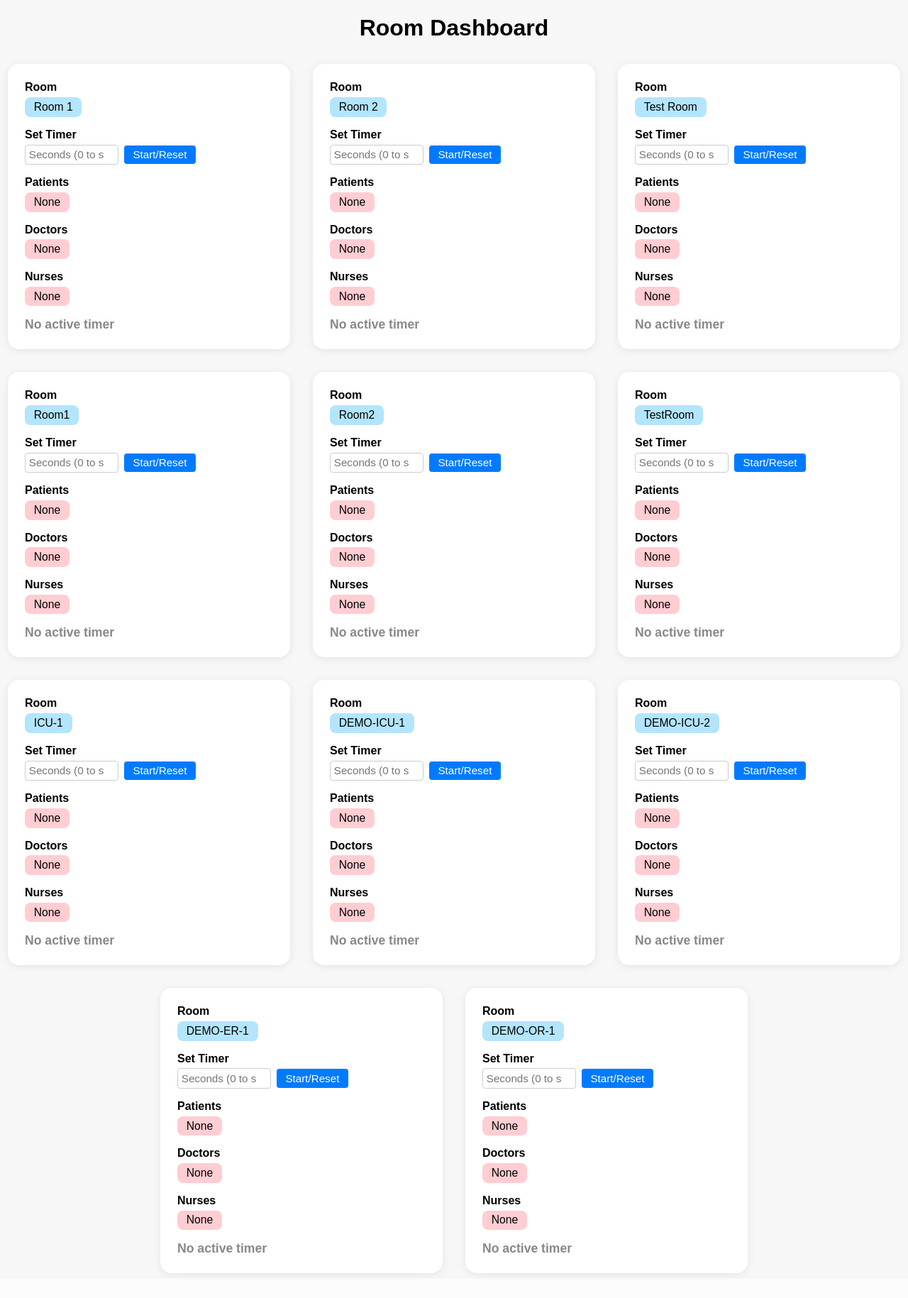
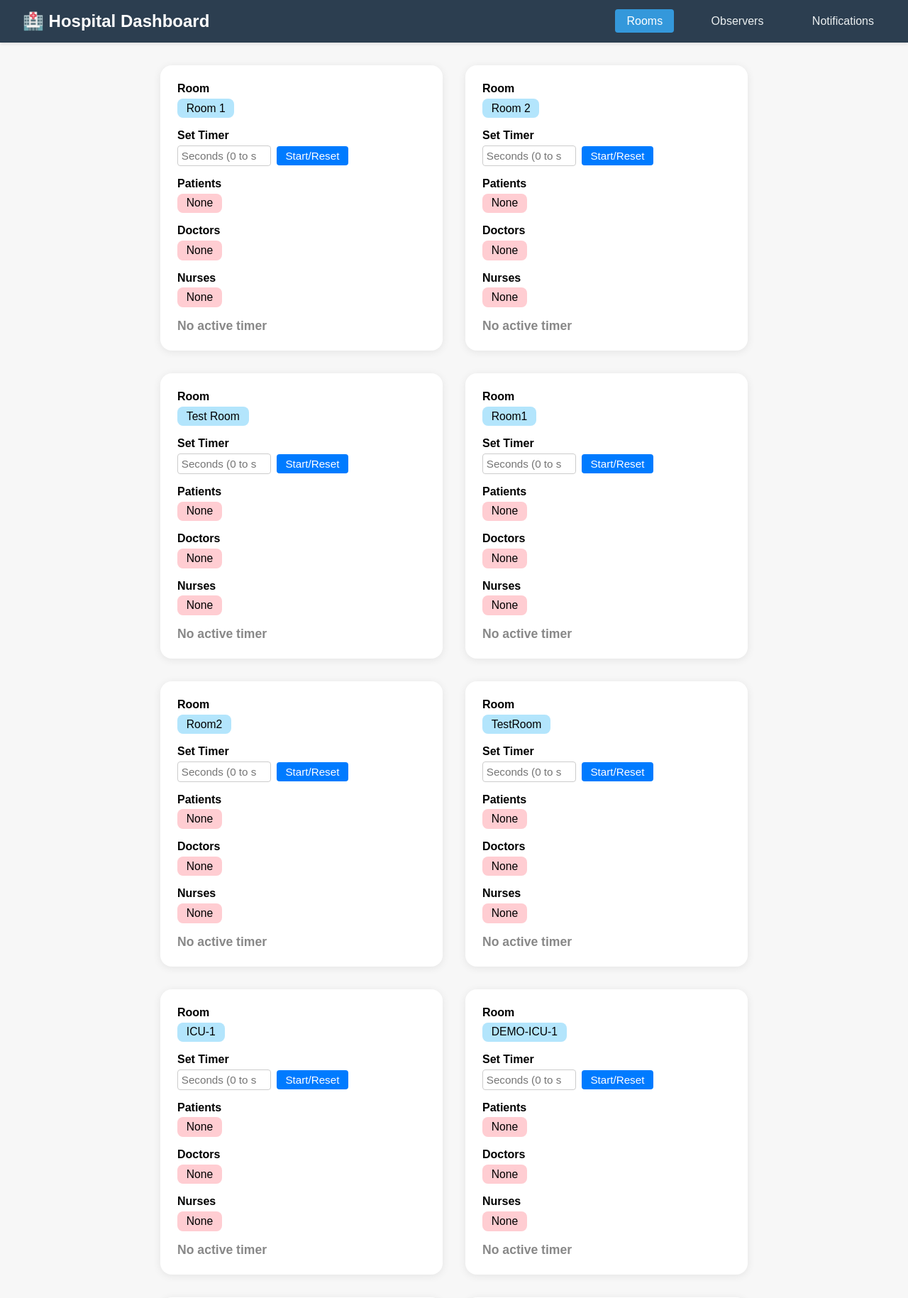
Before and after one commit to a0drip01/agentic-dev-presentation, a Django app: page /dashboard/ in a window 1280 px wide. Shown: the top 1829 px of the page at 71% size. Before the commit the page ends 1798 px from the top, so only its background shows below. Run offline with Django 4.2, Linux system fonts and the light colour scheme; data comes from the database, SQL or seed files in the repository; both versions use the stored data as it was after the commit.

Commit message:
notification dashboard

```diff
--- a/webapp/core/urls.py
+++ b/webapp/core/urls.py
@@ -33,4 +33,7 @@ urlpatterns = [
     # Test notification endpoints
     path('api/rooms/<str:room_name>/test-notification/', views_test.create_test_notification, name='create_test_notification'),
     path('api/rooms/<str:room_name>/timer-notification/', views_test.trigger_timer_notification, name='trigger_timer_notification'),
+
+    # Notification status checking
+    path('api/notifications/<uuid:notification_id>/status/', views.check_notification_status, name='check_notification_status'),
 ]
--- a/webapp/dashboard/templates/dashboard/room_grid.html
+++ b/webapp/dashboard/templates/dashboard/room_grid.html
@@ -7,13 +7,46 @@
         body {
             font-family: Arial, sans-serif;
             background: #f7f7f7;
+            margin: 0;
+            padding: 0;
+        }
+        .nav {
+            background: #2c3e50;
+            padding: 1rem 2rem;
+            box-shadow: 0 2px 4px rgba(0,0,0,0.1);
+        }
+        .nav h1 {
+            color: white;
+            margin: 0;
+            display: inline-block;
+        }
+        .nav-links {
+            float: right;
+            margin-top: 5px;
+        }
+        .nav-links a {
+            color: #ecf0f1;
+            text-decoration: none;
+            margin-left: 2rem;
+            padding: 8px 16px;
+            border-radius: 4px;
+            transition: background 0.3s;
+        }
+        .nav-links a:hover {
+            background: rgba(255,255,255,0.1);
+        }
+        .nav-links a.active {
+            background: #3498db;
+            color: white;
+        }
+        .container {
+            padding: 2rem;
         }
         .grid {
             display: flex;
             flex-wrap: wrap;
             gap: 2rem;
             justify-content: center;
-            margin-top: 2rem;
         }
         .room {
             position: relative;
@@ -95,8 +128,18 @@
     </style>
 </head>
 <body>
-    <h1 style="text-align:center;">Room Dashboard</h1>
-    <div class="grid">
+    <nav class="nav">
+        <h1>🏥 Hospital Dashboard</h1>
+        <div class="nav-links">
+            <a href="{% url 'room_grid' %}" class="active">Rooms</a>
+            <a href="{% url 'observer_dashboard' %}">Observers</a>
+            <a href="{% url 'notifications_dashboard' %}">Notifications</a>
+        </div>
+        <div style="clear: both;"></div>
+    </nav>
+
+    <div class="container">
+        <div class="grid">
         {% for item in room_data %}
         <div class="room">
             {% if item.timer %}
@@ -234,5 +277,6 @@
     }
     document.addEventListener('DOMContentLoaded', updateTimers);
     </script>
+    </div> <!-- Close container div -->
 </body>
 </html>
--- a/webapp/dashboard/urls.py
+++ b/webapp/dashboard/urls.py
@@ -6,4 +6,5 @@ urlpatterns = [
     path('set-timer/<int:room_id>/', views.set_room_timer, name='set_room_timer'),
     path('observers/', views.observer_dashboard, name='observer_dashboard'),
     path('observer-status-api/', views.observer_status_api, name='observer_status_api'),
+    path('notifications/', views.notifications_dashboard, name='notifications_dashboard'),
 ]
--- a/webapp/dashboard/views.py
+++ b/webapp/dashboard/views.py
@@ -1,8 +1,10 @@
 from django.shortcuts import render
-from core.models import Room, ObserverSubscription, Consumer
+from core.models import Room, ObserverSubscription, Consumer, Notification, ConsumerNotificationAck, ConsumerNotificationPending
 from django.utils import timezone
 from django.views.decorators.http import require_POST
 from django.http import JsonResponse, HttpResponseBadRequest
+from django.db.models import Q, Count, Prefetch
+from datetime import datetime, timedelta
 import json
 
 # Create your views here.
@@ -135,3 +137,153 @@ def observer_status_api(request):
         'consumers': consumer_data,
         'timestamp': timezone.now().isoformat(),
     })
+
+
+def notifications_dashboard(request):
+    """
+    Display a comprehensive dashboard of all notifications with acknowledgment status and filtering.
+    """
+    # Get filter parameters
+    room_filter = request.GET.get('room', '')
+    status_filter = request.GET.get('status', '')  # all, acked, pending, expired
+    date_from = request.GET.get('date_from', '')
+    date_to = request.GET.get('date_to', '')
+    consumer_type = request.GET.get('consumer_type', '')
+    search = request.GET.get('search', '')
+
+    # Base queryset with related data
+    notifications = Notification.objects.select_related().prefetch_related(
+        Prefetch('consumer_acknowledgments', queryset=ConsumerNotificationAck.objects.select_related('consumer')),
+        Prefetch('pending_for_consumers', queryset=ConsumerNotificationPending.objects.select_related('consumer'))
+    ).annotate(
+        ack_count=Count('consumer_acknowledgments'),
+        pending_count=Count('pending_for_consumers')
+    ).order_by('-timestamp')
+
+    # Apply filters
+    if room_filter:
+        notifications = notifications.filter(
+            Q(room__name__icontains=room_filter) | Q(message__icontains=room_filter)
+        )
+
+    if search:
+        notifications = notifications.filter(
+            Q(message__icontains=search) |
+            Q(room__name__icontains=search)
+        )
+
+    if date_from:
+        try:
+            from_date = datetime.strptime(date_from, '%Y-%m-%d')
+            notifications = notifications.filter(timestamp__gte=from_date)
+        except ValueError:
+            pass
+
+    if date_to:
+        try:
+            to_date = datetime.strptime(date_to, '%Y-%m-%d') + timedelta(days=1)
+            notifications = notifications.filter(timestamp__lt=to_date)
+        except ValueError:
+            pass
+
+    # Process notification data with acknowledgment details
+    notification_data = []
+    for notification in notifications:
+        # Get acknowledgments and pending status
+        acks = notification.consumer_acknowledgments.all()
+        pending = notification.pending_for_consumers.all()
+
+        # Calculate status
+        total_consumers = Consumer.objects.filter(status='active').count()
+        ack_count = acks.count()
+        pending_count = pending.count()
+
+        if ack_count == 0 and pending_count == 0:
+            status = 'no_consumers'
+        elif ack_count == total_consumers and pending_count == 0:
+            status = 'fully_acked'
+        elif pending_count > 0:
+            status = 'pending'
+        else:
+            status = 'partial_ack'
+
+        # Check if expired (older than 1 hour and still pending)
+        is_expired = (
+            timezone.now() - notification.timestamp > timedelta(hours=1) and
+            pending_count > 0
+        )
+
+        if is_expired:
+            status = 'expired'
+
+        # Apply status filter
+        if status_filter:
+            if status_filter == 'acked' and status not in ['fully_acked', 'partial_ack']:
+                continue
+            elif status_filter == 'pending' and status != 'pending':
+                continue
+            elif status_filter == 'expired' and status != 'expired':
+                continue
+            elif status_filter == status_filter and status != status_filter:
+                continue
+
+        # Apply consumer type filter
+        if consumer_type:
+            relevant_acks = [ack for ack in acks if ack.consumer.consumer_type == consumer_type]
+            relevant_pending = [p for p in pending if p.consumer.consumer_type == consumer_type]
+            if not relevant_acks and not relevant_pending:
+                continue
+
+        notification_data.append({
+            'notification': notification,
+            'status': status,
+            'ack_count': ack_count,
+            'pending_count': pending_count,
+            'total_consumers': total_consumers,
+            'is_expired': is_expired,
+            'acknowledgments': [
+                {
+                    'consumer': ack.consumer,
+                    'acknowledged_at': ack.acknowledged_at
+                } for ack in acks
+            ],
+            'pending_consumers': [
+                {
+                    'consumer': p.consumer,
+                    'matched_tags': p.matched_tags,
+                    'created_at': p.created_at
+                } for p in pending
+            ]
+        })
+
+    # Get context data for filters
+    rooms = Room.objects.all()
+    consumer_types = Consumer.CONSUMER_TYPES
+
+    # Summary statistics
+    total_notifications = len(notification_data)
+    fully_acked = len([n for n in notification_data if n['status'] == 'fully_acked'])
+    pending = len([n for n in notification_data if n['status'] == 'pending'])
+    expired = len([n for n in notification_data if n['status'] == 'expired'])
+
+    context = {
+        'notification_data': notification_data,
+        'rooms': rooms,
+        'consumer_types': consumer_types,
+        'filters': {
+            'room': room_filter,
+            'status': status_filter,
+            'date_from': date_from,
+            'date_to': date_to,
+            'consumer_type': consumer_type,
+            'search': search,
+        },
+        'stats': {
+            'total': total_notifications,
+            'fully_acked': fully_acked,
+            'pending': pending,
+            'expired': expired,
+        }
+    }
+
+    return render(request, 'dashboard/notifications_dashboard.html', context)
```
Also changed, not shown: webapp/core/views.py (+82 -0 lines), webapp/dashboard/templates/dashboard/observer_dashboard.html (+50 -6 lines), webapp/db.sqlite3.
